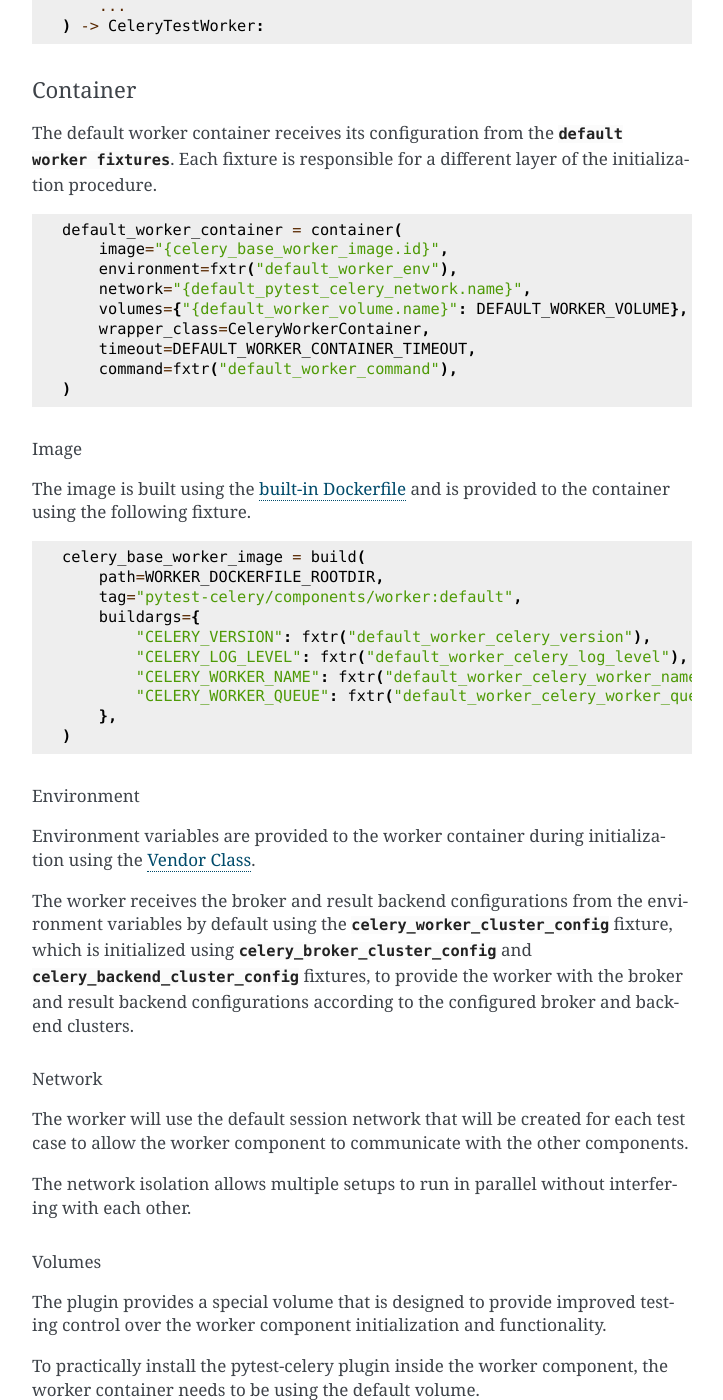
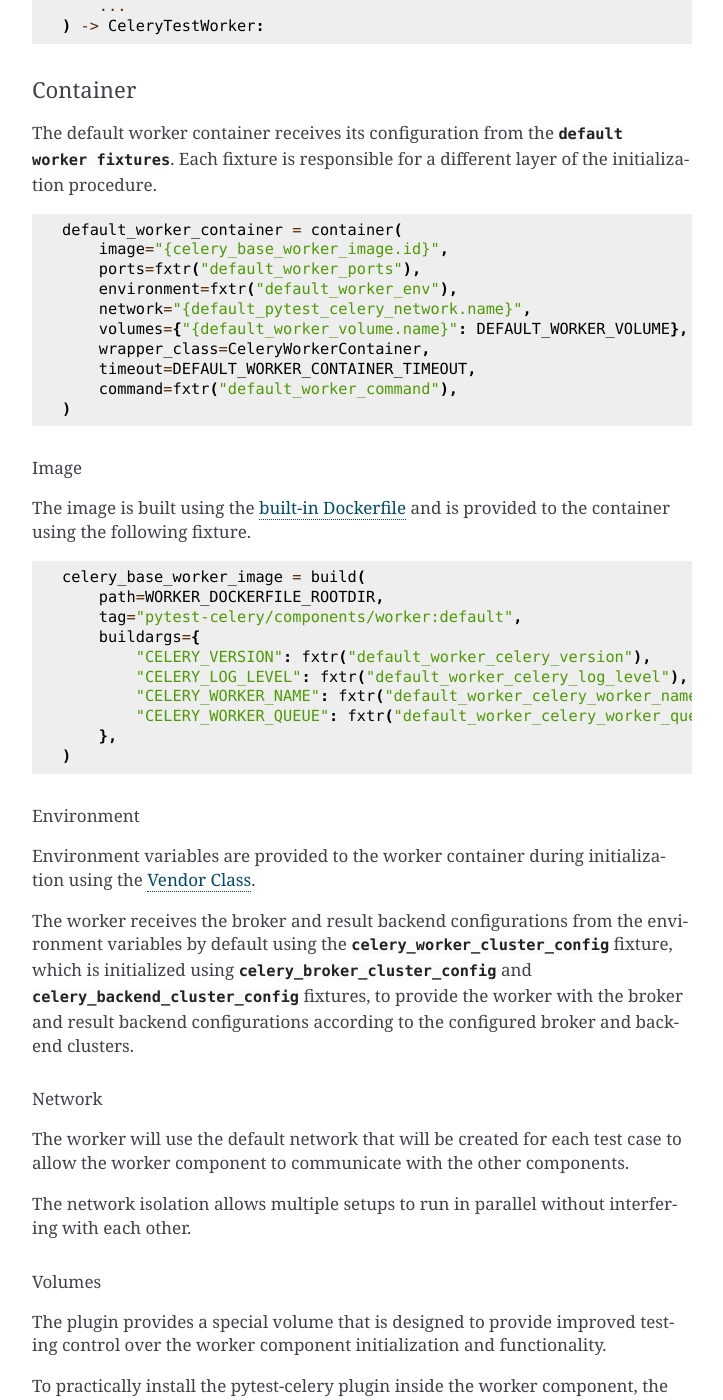
Before and after one commit to celery/pytest-celery, a Sphinx documentation site: the page built from docs/userguide/tasks.rst, in a window 1280 px wide and 1400 px high, scrolled down 1107 px. Shown: the whole window, without its empty margins (388-1111 px from the left). Built offline with Sphinx 7.4.7, drawn with Linux system fonts in a browser that asks for light colours; some of the changed text lies outside the part shown.

Commit message:
Hotfix: Cleanups (#273)

```diff
--- a/docs/includes/worker-breakdown.txt
+++ b/docs/includes/worker-breakdown.txt
@@ -35,6 +35,7 @@ Each fixture is responsible for a different layer of the initialization procedur
 
     default_worker_container = container(
         image="{celery_base_worker_image.id}",
+        ports=fxtr("default_worker_ports"),
         environment=fxtr("default_worker_env"),
         network="{default_pytest_celery_network.name}",
         volumes={"{default_worker_volume.name}": DEFAULT_WORKER_VOLUME},
@@ -77,7 +78,7 @@ to provide the worker with the broker and result backend configurations accordin
 Network
 #######
 
-The worker will use the default session network that will be created for each test
+The worker will use the default network that will be created for each test
 case to allow the worker component to communicate with the other components.
 
 The network isolation allows multiple setups to run in parallel without interfering with each other.
```
Also changed, not shown: other parts of docs/includes/worker-breakdown.txt (+4 -0 lines), 1 other file.
